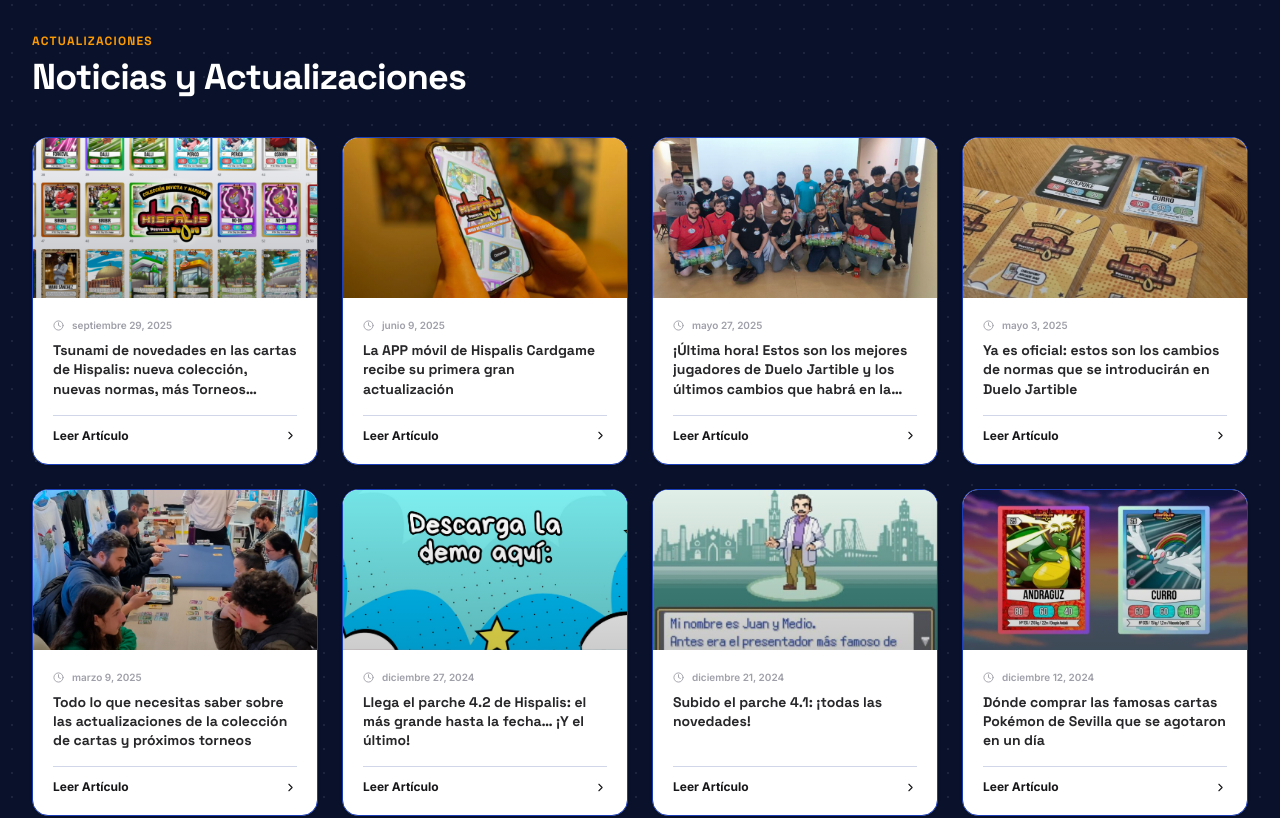
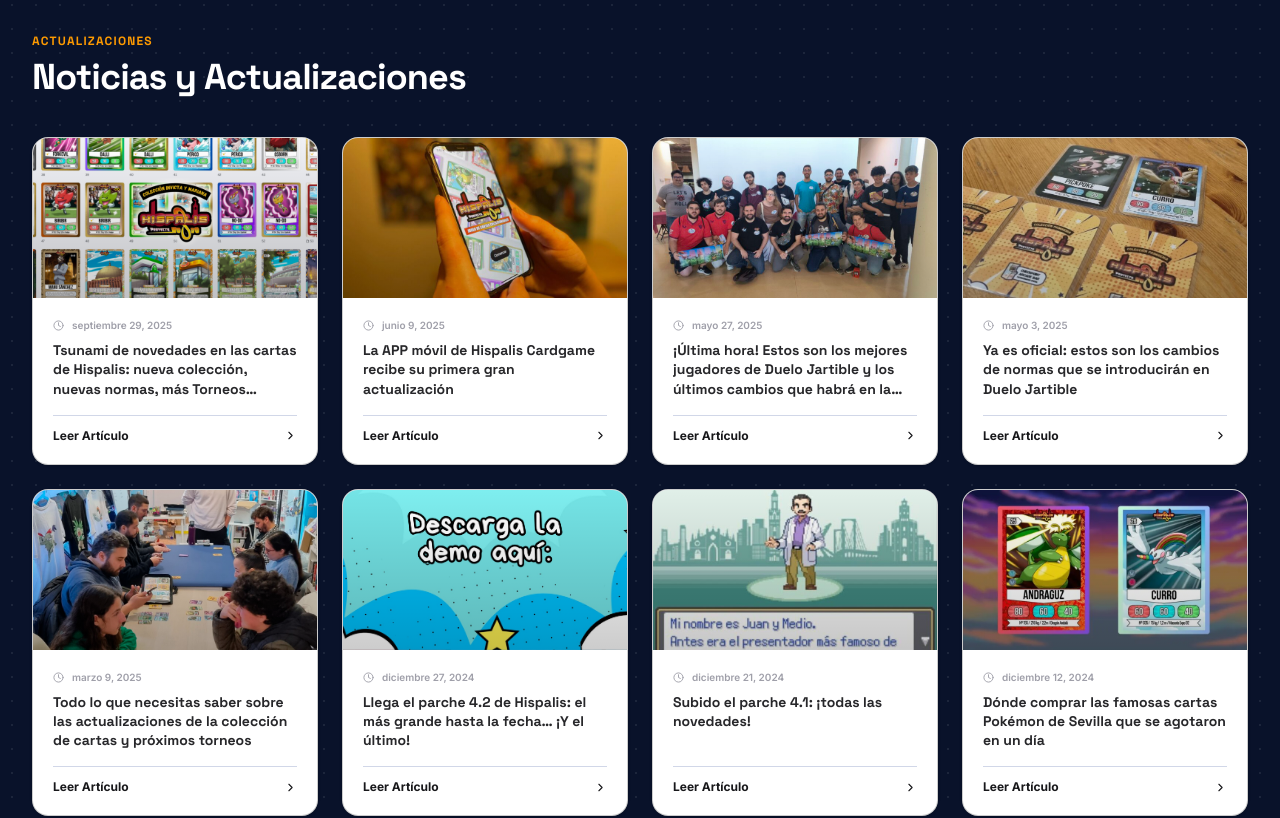
Before and after one commit to antoniopoligonosur/hispalis-nodo, a Next.js app: page / in a window 1280 px wide. Shown: the part 1720-2538 px from the top of the page. Built offline with nearby package versions, Linux system fonts and the light colour scheme.

Commit message:
refina fondo merchan

```diff
--- a/src/app/page.tsx
+++ b/src/app/page.tsx
@@ -601,8 +601,8 @@
                 <article
                   className={`group relative rounded-2xl overflow-hidden border flex flex-col h-full shadow-sm hover:shadow-lg transition-all duration-300 ${
                     isDark
-                      ? "bg-[#0b1226]/80 border-blue-800 hover:border-blue-500 text-white"
-                      : "bg-white border-blue-800 hover:border-blue-500 text-zinc-900"
+                      ? "bg-[#0b1226]/80 border-black/20 hover:border-black/50 text-white"
+                      : "bg-white border-black/20 hover:border-black/50 text-zinc-900"
                   }`}
                 >
                   {/* Cover Image */}
@@ -643,11 +643,15 @@
       </section>
 
       <section
-        className={`py-16 sm:py-24 transition-colors duration-300 ${
-          isDark
-            ? "bg-gradient-to-b from-[#050506] via-[#09090b] to-[#050506]"
-            : "bg-gradient-to-b from-zinc-100 via-white to-zinc-100"
+        className={`py-16 sm:py-24 transition-colors duration-300 relative overflow-hidden ${
+          isDark ? "bg-[#050506]" : "bg-zinc-50"
         }`}
+        style={{
+          backgroundImage: isDark
+            ? "radial-gradient(circle at center, transparent 30%, #050506 90%), radial-gradient(rgba(255, 255, 255, 0.015) 1px, transparent 1px)"
+            : "radial-gradient(circle at center, transparent 30%, #f4f4f5 90%), radial-gradient(#00000006 1px, transparent 1px)",
+          backgroundSize: "100% 100%, 24px 24px",
+        }}
         id="tienda"
       >
         <div className="max-w-7xl mx-auto px-4 sm:px-6 lg:px-8">
```
